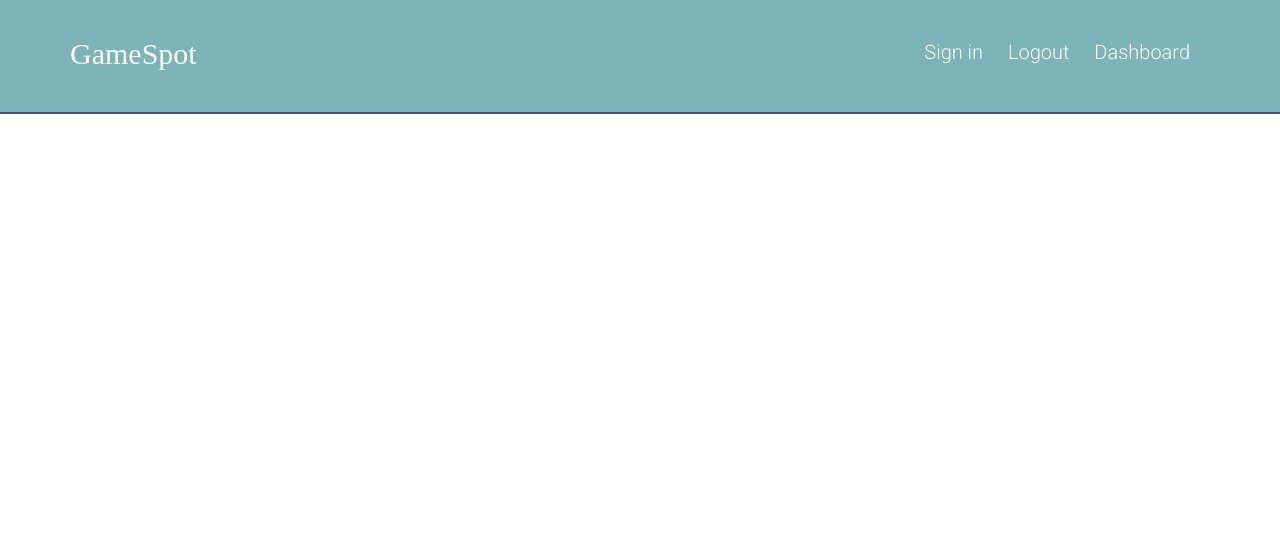
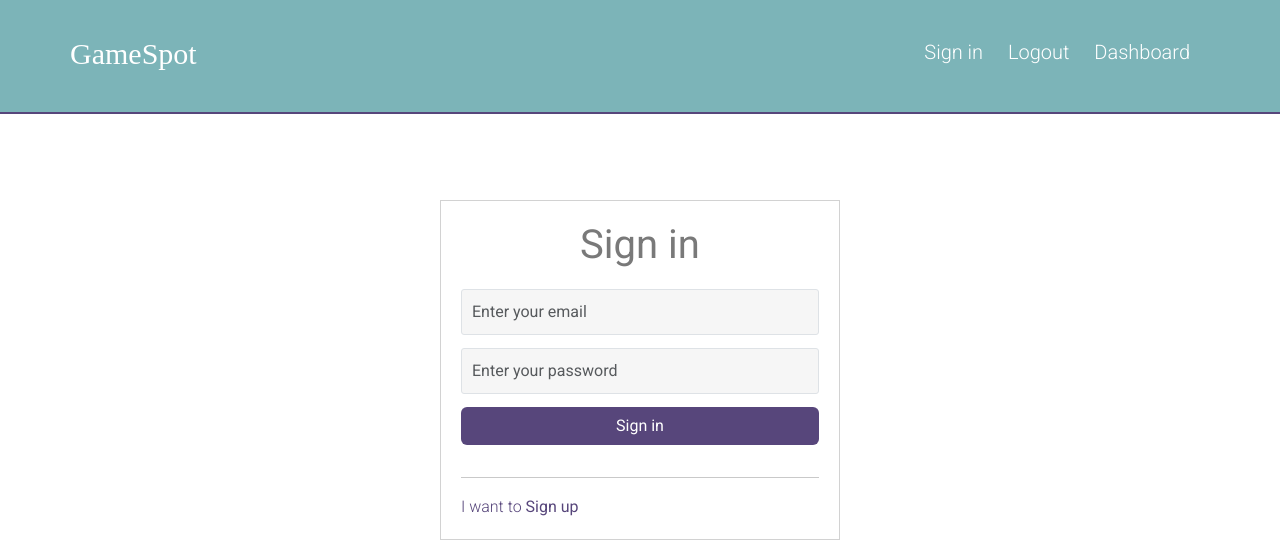
Before and after one commit to m-esteves92/GameSpotVueJs, a Vue app: page /signin in a window 1280 px wide. Shown: the top 554 px of the page. Built offline with nearby package versions, Linux system fonts and the light colour scheme; a web font is replaced by a local one; what @meforma/vue-toaster would draw is missing.

Commit message:
07_creating_the_signin_form

```diff
--- /dev/null
+++ b/src/components/User/signin.vue
@@ -0,0 +1,107 @@
+<template>
+    <div class="signin_container p_top">
+
+        <Form @submit="onSubmit" :validation-schema="formSchema">
+
+            <h1 v-text="!type ? 'Sign in':'Sign up'"></h1>
+
+            <div class="form-group">
+                <Field name="email" v-slot="{field, errors, errorMessage }">
+                    <input
+                        type="text"
+                        id="email"
+                        class="form-control"
+                        placeholder="Enter your email"
+                        v-bind="field"
+                        :class="{'is-invalid': errors.length !== 0}"
+                    />
+                    <div
+                        class="input_alert"
+                        v-if="errors.length !== 0"
+                    >
+                        {{ errorMessage }}
+                    </div>
+                </Field>
+            </div>
+
+
+             <div class="form-group">
+                <Field name="password" v-slot="{field, errors, errorMessage }">
+                    <input
+                        type="password"
+                        id="password"
+                        class="form-control"
+                        placeholder="Enter your password"
+                        v-bind="field"
+                        :class="{'is-invalid': errors.length !== 0}"
+                    />
+                    <div
+                        class="input_alert"
+                        v-if="errors.length !== 0"
+                    >
+                        {{ errorMessage }}
+                    </div>
+                </Field>
+            </div>
+
+            <button
+                type="submit"
+                class="btn mb-3 btn-block"
+                v-text="!type ? 'Sign in':'Sign up'"
+            >
+            </button>
+
+            <hr/>
+            <div class="form_swap" @click="type = !type">
+                <span v-if="type">
+                    I want to <b>Sign in</b>
+                </span>
+                <span v-else>
+                    I want to <b>Sign up</b>
+                </span>
+            </div>
+
+
+        </Form>
+
+
+    </div>
+</template>
+
+<script>
+
+import { Field,Form } from 'vee-validate';
+import * as yup from 'yup';
+
+export default {
+    components:{
+        Field,
+        Form,
+    },
+    data(){
+        return{
+            type:false,
+            formSchema:{
+                email:yup.string()
+                    .required('The email is required')
+                    .email('Not a valid email'),
+                password:yup.string()
+                    .required('The password is required')
+            }
+        }
+    },
+    methods:{
+        onSubmit(values,{ resetForm }){
+            if(!this.type){
+                // sign in
+                console.log(values,'SIGN IN')
+            } else {
+                //sign up
+                console.log(values,'SIGN UP')
+            }
+            resetForm();
+        }
+    }
+}
+
+</script>
--- a/src/routes.js
+++ b/src/routes.js
@@ -5,12 +5,14 @@
 
 import Home from './components/Home';
 import Article from './components/Articles/article.vue';
+import Signin from './components/User/signin.vue';
 
 const routes = createRouter({
     history: createWebHistory(),
     routes:[
         {path:'/', component: Home, name:'home'},
         {path:'/article/:id', component:Article, name:'article'},
+        {path:'/signin', component:Signin, name:'signin'}
     ]
 })
 
```
